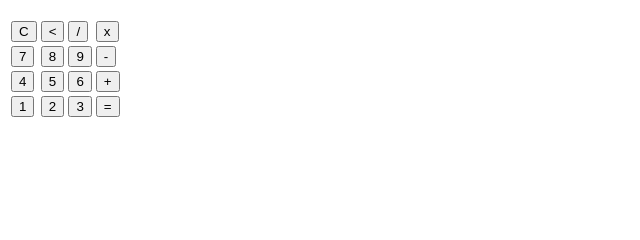
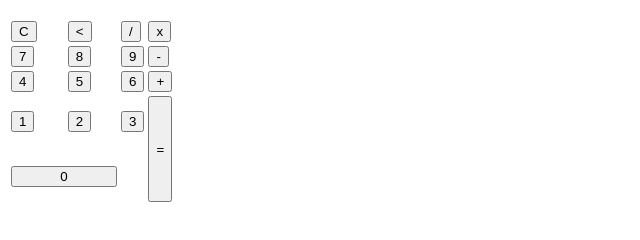
Before and after one commit to analiviaabreu/Calculadora-, a plain HTML site: page index.html in a window 1280 px wide. Shown: the part 120-360 px from the top of the page, without its empty margins (0-640 px from the left). Drawn offline with Linux system fonts and the light colour scheme.

Commit message:
Add files via upload

```diff
--- a/index.html
+++ b/index.html
@@ -15,8 +15,8 @@
                 <table>
 
                     <tr>
-                      <td><button class="botao" onclick="">C</button></td>
-                      <td><button class="botao" onclick=""><</button></td>
+                      <td><button class="botao" onclick="clean()">C</button></td>
+                      <td><button class="botao" onclick="back()"><</button></td>
                       <td><button class="botao" onclick="">/</button></td>
                       <td><button class="botao" onclick="">x</button></td>
                     </tr>
@@ -40,10 +40,11 @@
                       <td><button class="botao" onclick="">1</button></td>
                       <td><button class="botao" onclick="">2</button></td>
                       <td><button class="botao" onclick="">3</button></td>
-                      <td><button class="botao" onclick="">=</button></td>
-
-
-                   </tr>
+                      <td rowspan="2"><button class="botao" style="height: 106px;" onclick="calcular()">=</button></td>
+                    </tr>
+                    <tr>
+                        <td colspan="2"><button class="botao" style="width: 106px;" onclick="">0</button></td>
+                    </tr>
                </table>
             </div>
         </div>
```
